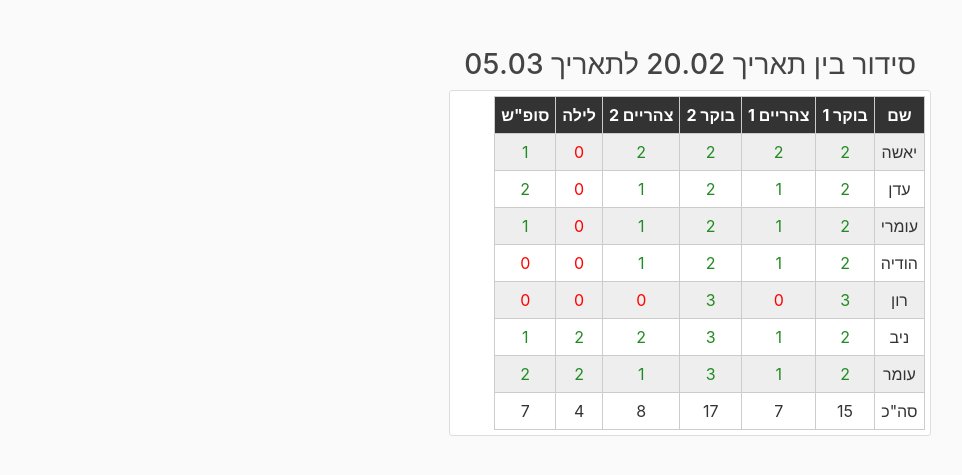
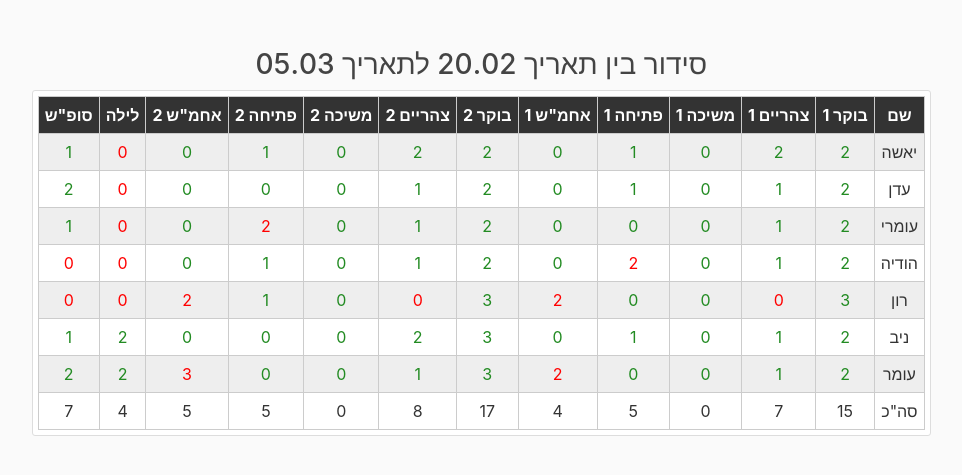
Before and after one commit to omerg864/mishmar-django-render, a Django app: page /organization/table/shift/4/ in a window 1280 px wide. Shown: the part 56-531 px from the top of the page, without its empty margins (294-1256 px from the left). Run offline with Django 3.2, Linux system fonts and the light colour scheme; a user stored in the database is signed in; data comes from the database, SQL or seed files in the repository; both versions use the stored data as it was after the commit; some libraries are stand-ins or nearby versions.

Commit message:
more table shift details

```diff
--- a/mishmar/templates/mishmar/shift-table-view.html
+++ b/mishmar/templates/mishmar/shift-table-view.html
@@ -12,6 +12,9 @@
             {% for i in "1"|to_array2:num_weeks %}
                 <th>בוקר {{ i }}</th>
                 <th>צהריים {{ i }}</th>
+                <th>משיכה {{ i }}</th>
+                <th>פתיחה {{ i }}</th>
+                <th>אחמ"ש {{ i }}</th>
             {% endfor %}
             <th>לילה</th>
             <th>סופ"ש</th>
@@ -24,6 +27,12 @@
                 {% for count in value %}
                     {% if "morning" in count %}
                         {% if value|get_item:count < 2 %}
+                            <td style="color: red">{{ value|get_item:count }}</td>
+                            {% else %}
+                            <td style="color: forestgreen">{{ value|get_item:count }}</td>
+                            {% endif %}
+                    {% elif "pull" in count or "manager" in count or "opening" in count %}
+                    {% if value|get_item:count > 1 %}
                             <td style="color: red">{{ value|get_item:count }}</td>
                             {% else %}
                             <td style="color: forestgreen">{{ value|get_item:count }}</td>
--- a/mishmar/views.py
+++ b/mishmar/views.py
@@ -1025,6 +1025,9 @@ class ShifttableView(LoginRequiredMixin, UserPassesTestMixin, DetailView):
         for i in range(self.get_object().num_weeks):
             sum_content[f'morning{i + 1}'] = 0
             sum_content[f'noon{i + 1}'] = 0
+            sum_content[f'pull{i + 1}'] = 0
+            sum_content[f'opening{i + 1}'] = 0
+            sum_content[f'manager{i + 1}'] = 0
         sum_content["night"] = 0
         sum_content["end"] = 0
         for user in users:
@@ -1032,14 +1035,41 @@ class ShifttableView(LoginRequiredMixin, UserPassesTestMixin, DetailView):
             for i in range(self.get_object().num_weeks):
                 table_content[user][f'morning{i + 1}'] = 0
                 table_content[user][f'noon{i + 1}'] = 0
+                table_content[user][f'pull{i + 1}'] = 0
+                table_content[user][f'opening{i + 1}'] = 0
+                table_content[user][f'manager{i + 1}'] = 0
             table_content[user]["night"] = 0
             table_content[user]["end"] = 0
         shift_keys = OrganizationShift.objects.all().order_by('shift_num', 'index')
         morning_shifts = shift_keys.filter(shift_num=1)
         noon_shifts = shift_keys.filter(shift_num=2)
         night_shifts = shift_keys.filter(shift_num=3)
+        pull_shifts = shift_keys.filter(pull=True)
+        opening_shifts = shift_keys.filter(opening=True)
+        manager_shifts = shift_keys.filter(manager=True)
         for j in range(self.get_object().num_weeks):
             for i in range(1, 8):
+                for shift in pull_shifts:
+                    split = weeks[j][f'{i}@{shift.id}'].replace("\r", "\n").split("\n")
+                    for s in split:
+                        s = s.replace(" ", "")
+                        if s != "":
+                            table_content[s][f"pull{j + 1}"] += 1
+                            sum_content[f"pull{j + 1}"] += 1
+                for shift in opening_shifts:
+                    split = weeks[j][f'{i}@{shift.id}'].replace("\r", "\n").split("\n")
+                    for s in split:
+                        s = s.replace(" ", "")
+                        if s != "":
+                            table_content[s][f"opening{j + 1}"] += 1
+                            sum_content[f"opening{j + 1}"] += 1
+                for shift in manager_shifts:
+                    split = weeks[j][f'{i}@{shift.id}'].replace("\r", "\n").split("\n")
+                    for s in split:
+                        s = s.replace(" ", "")
+                        if s != "":
+                            table_content[s][f"manager{j + 1}"] += 1
+                            sum_content[f"manager{j + 1}"] += 1
                 for shift in morning_shifts:
                     split = weeks[j][f'{i}@{shift.id}'].replace("\r", "\n").split("\n")
                     for s in split:
```
Also changed, not shown: db.sqlite3.
